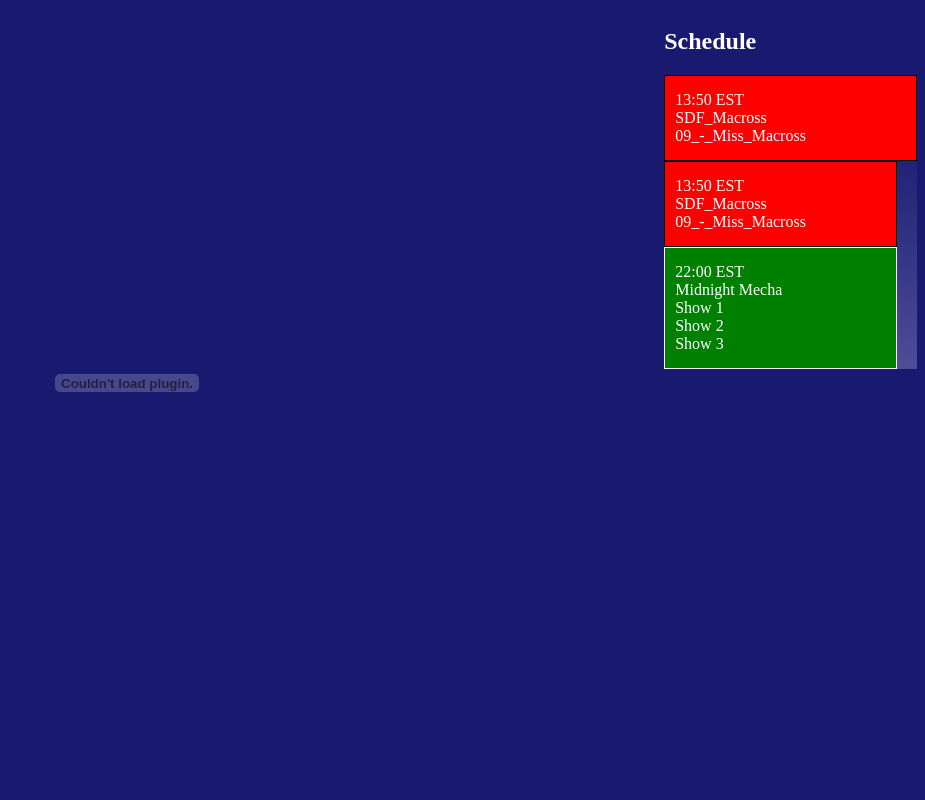
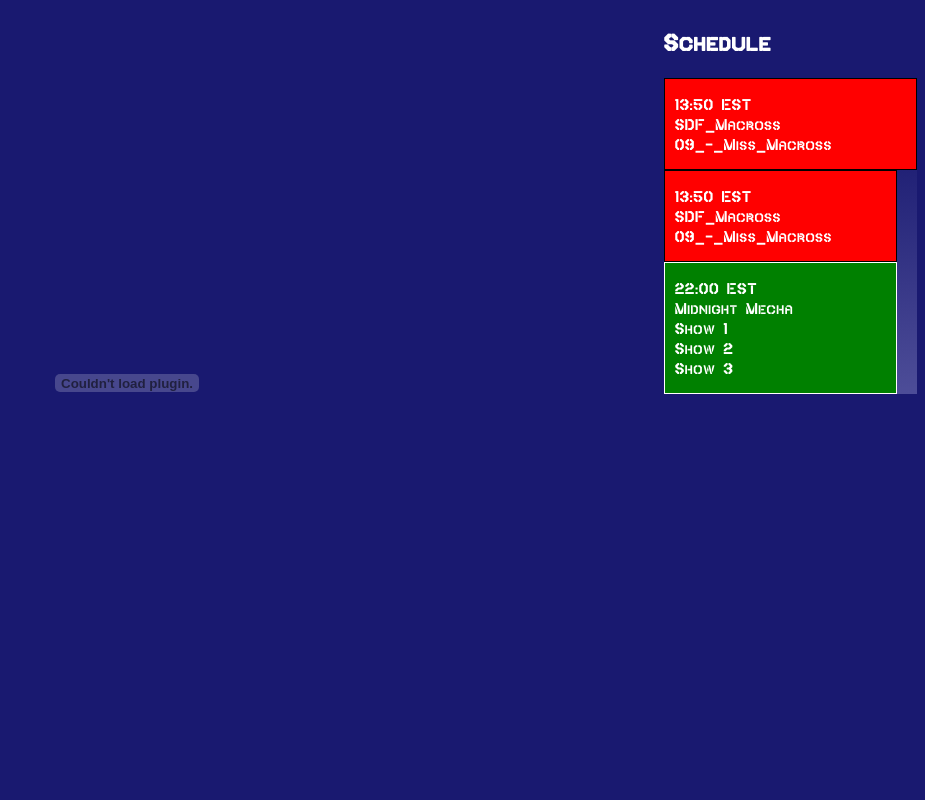
Before and after one commit to padraig08/IRC-Bots, a PHP site: page /TSDTV.html in a window 1280 px wide. Shown: the whole page, without its empty margins (355-1280 px from the left). Run offline with PHP 8.4, Linux system fonts and the light colour scheme.

Commit message:
adding some flair

```diff
--- a/TSDTV/new/site.css
+++ b/TSDTV/new/site.css
@@ -1,3 +1,12 @@
+@font-face {
+    font-family: gundam;
+    src: url(Iori.otf);
+}
+
+body{
+    font-family: gundam, helvetica;
+}
+
 .blockitem {
 background: green;
 border: 1px solid white;
```
Also changed, not shown: TSDTV/new/Iori.otf (added).
